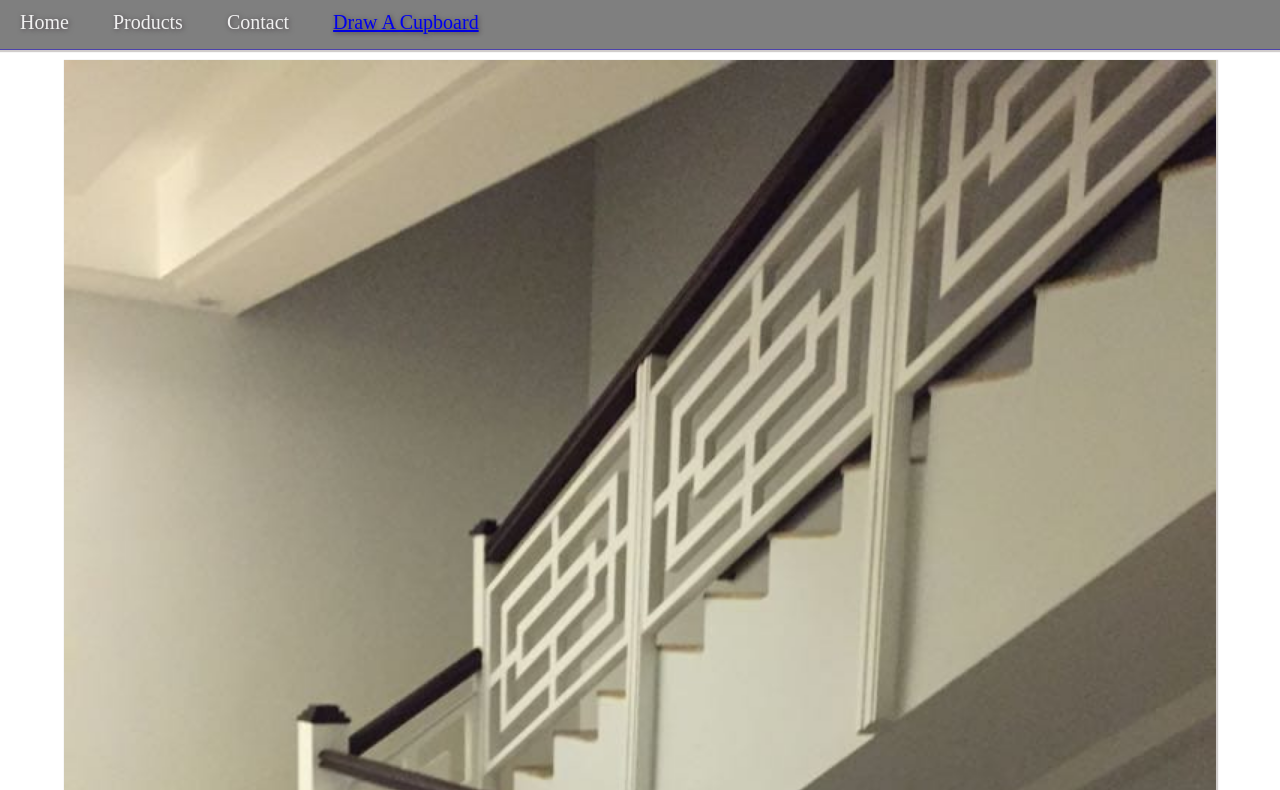
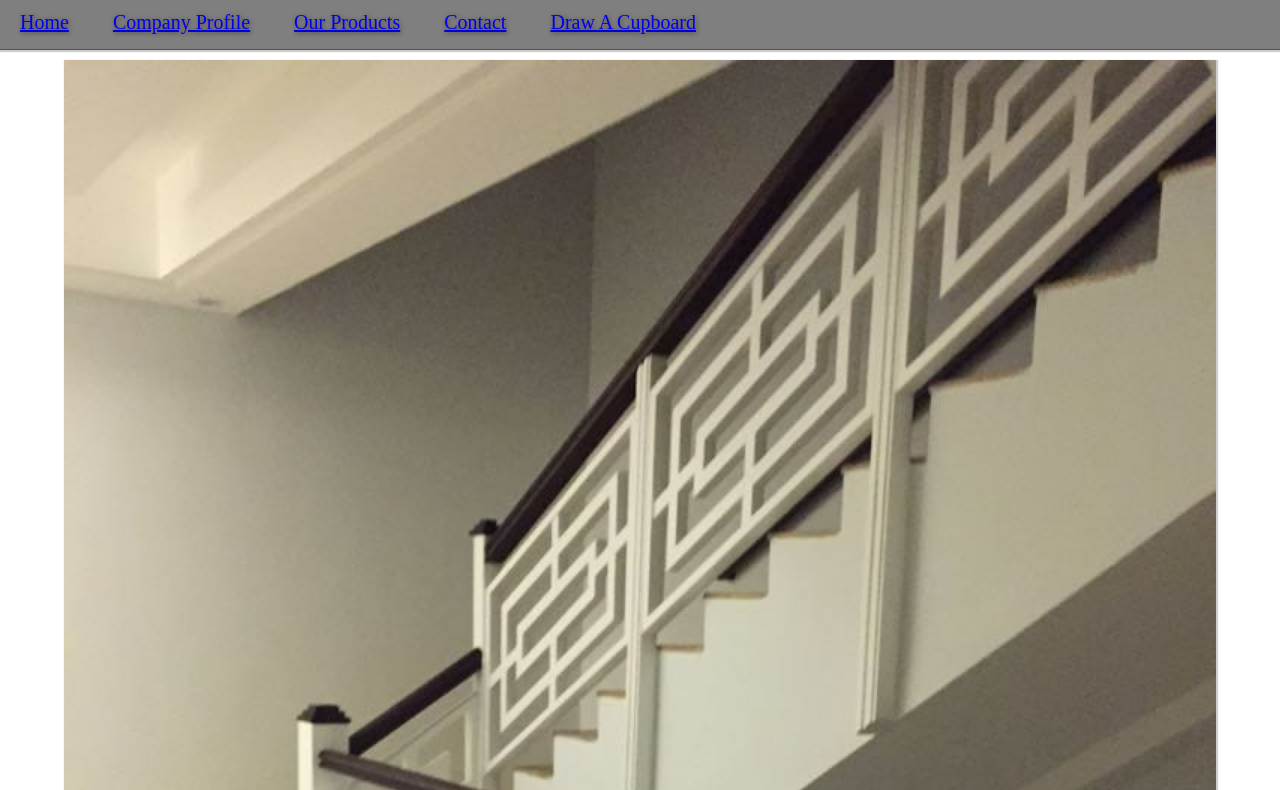
Before and after one commit to khudadat/webyy, a plain HTML site: page index.html in a window 1280 px wide. Shown: the part 72-862 px from the top of the page. Drawn offline with Linux system fonts and the light colour scheme.

Commit message:
Add files via upload

```diff
--- a/index.html
+++ b/index.html
@@ -1,20 +1,24 @@
 <!DOCTYPE html>
 <html lang="en">
+
 <head>
         <meta charset="UTF-8">
         <meta name="viewport" content="width=device-width, initial-scale=1.0">
         <link rel="stylesheet" href="style.css">
         <title>QCOman</title>
 </head>
+
 <body>
         <header>
                 <div class="qct">
                         <h1>Quality Carpentry</h1>
                 </div>
                 <div class="nav">
-            <div>Home</div>
-            <div>Products</div>
-            <div>Contact</div>
+                        <div><a href="index.html">Home</a></div>
+                        <div><a href="cp.html">Company Profile</a></div>
+                        <div><a href="cp1.html">Our Products</a></div>
+
+                        <div><a href="contact.html">Contact</a></div>
                         <div><a href="cupboard.html">Draw A Cupboard</a></div>
 
                 </div>
@@ -91,4 +95,5 @@
 
         </div>
 </body>
+
 </html>
```
Lines whose indentation alone changed are shown as unchanged.
